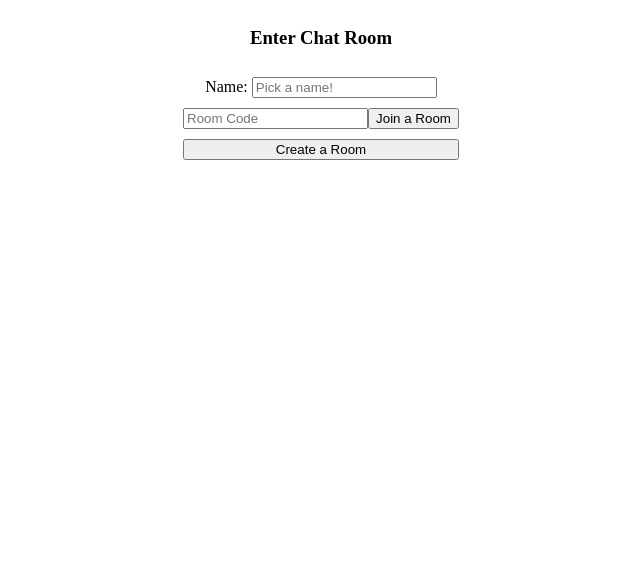
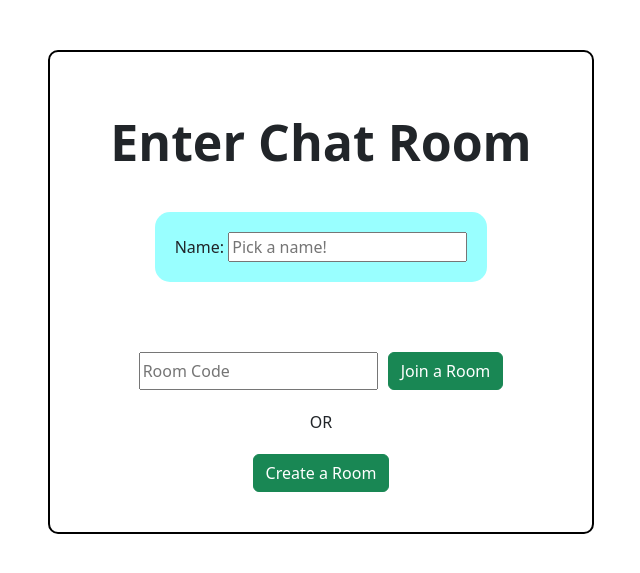
Before and after one commit to BryanM2204/Python-ChatRoom, a Flask app: page / in a window 1280 px wide. Shown: the top 573 px of the page, without its empty margins (319-959 px from the left). Run offline with Flask 3, Linux system fonts and the light colour scheme; some libraries are stand-ins or nearby versions.

Commit message:
Added some styling to home.html

```diff
--- a/static/css/style.css
+++ b/static/css/style.css
@@ -1,27 +1,59 @@
+/*   global stuff   */
 .content {
     display: flex;
     align-items: center;
     justify-content: center;
 }
 
-.buttons {
+
+
+
+
+/*   home.html stuff   */
+form {
     display: flex;
     flex-direction:column;
     align-items: center;
     justify-content: center;
-    gap: 10px
+    gap: 10px;
+    padding: 30px;
+    border: 2px solid black;
+    border-radius: 10px;
+    margin: 50px;
 }
 
-.join {
+h3 {
+    text-align: center;
+    margin: 30px;
+    font-weight: bold;
+    font-size: 50px;
+}
+
+.name {
+    background: #9ff;
+    padding: 20px;
+    border-radius: 15px;
+    margin-bottom: 50px;
+}
+
+.join, .create {
     display: flex;
+    justify-content: center;
+    text-align: center;
     flex-direction: row;
     width: 100%;
+    margin: 10px;
 }
 
-.create-btn {
-    width: 100%;
+.join button {
+    margin-left: 10px;
 }
 
+
+
+
+
+/*   room.html stuff   */
 .message-box {
     border-color: black;
     border-width: 2px;
@@ -46,10 +78,6 @@
     display: flex;
 }
 
-h2 {
-    text-align: center;
-}
-
 #message {
     flex: 1;
 }
--- a/templates/base.html
+++ b/templates/base.html
@@ -3,6 +3,7 @@
 <head>
     <meta charset="UTF-8">
     <title>Chatroom</title>
+    <link href="https://cdn.jsdelivr.net/npm/bootstrap@5.3.0/dist/css/bootstrap.min.css" rel="stylesheet" integrity="sha384-9ndCyUaIbzAi2FUVXJi0CjmCapSmO7SnpJef0486qhLnuZ2cdeRhO02iuK6FUUVM" crossorigin="anonymous">
     <link rel="stylesheet" href="{{url_for('static', filename='css/style.css')}}">
     <script src="https://cdnjs.cloudflare.com/ajax/libs/socket.io/4.7.1/socket.io.js"></script>
 
--- a/templates/home.html
+++ b/templates/home.html
@@ -1,15 +1,18 @@
 {% extends 'base.html' %} {% block content %}
-<form method="post" class="buttons">
+<form method="post">
     <h3>Enter Chat Room</h3>
-    <div>
+    <div class="name">
         <label>Name:</label>
         <input type="text" placeholder="Pick a name!" name="name" value="{{name}}"/>
     </div>
     <div class="join">
         <input type="text" placeholder="Room Code" name="code" value="{{code}}"/>
-        <button type="submit" name="join">Join a Room</button>
+        <button type="submit" name="join" class="btn btn-success">Join a Room</button>
     </div>
-    <button type="submit" name="create" class="create-btn">Create a Room</button>
+    <p style="margin: 0">OR</p>
+    <div class="create">
+        <button type="submit" name="create" class="btn btn-success">Create a Room</button>
+    </div>
 
     {%  if error %}
     <ul>
```
